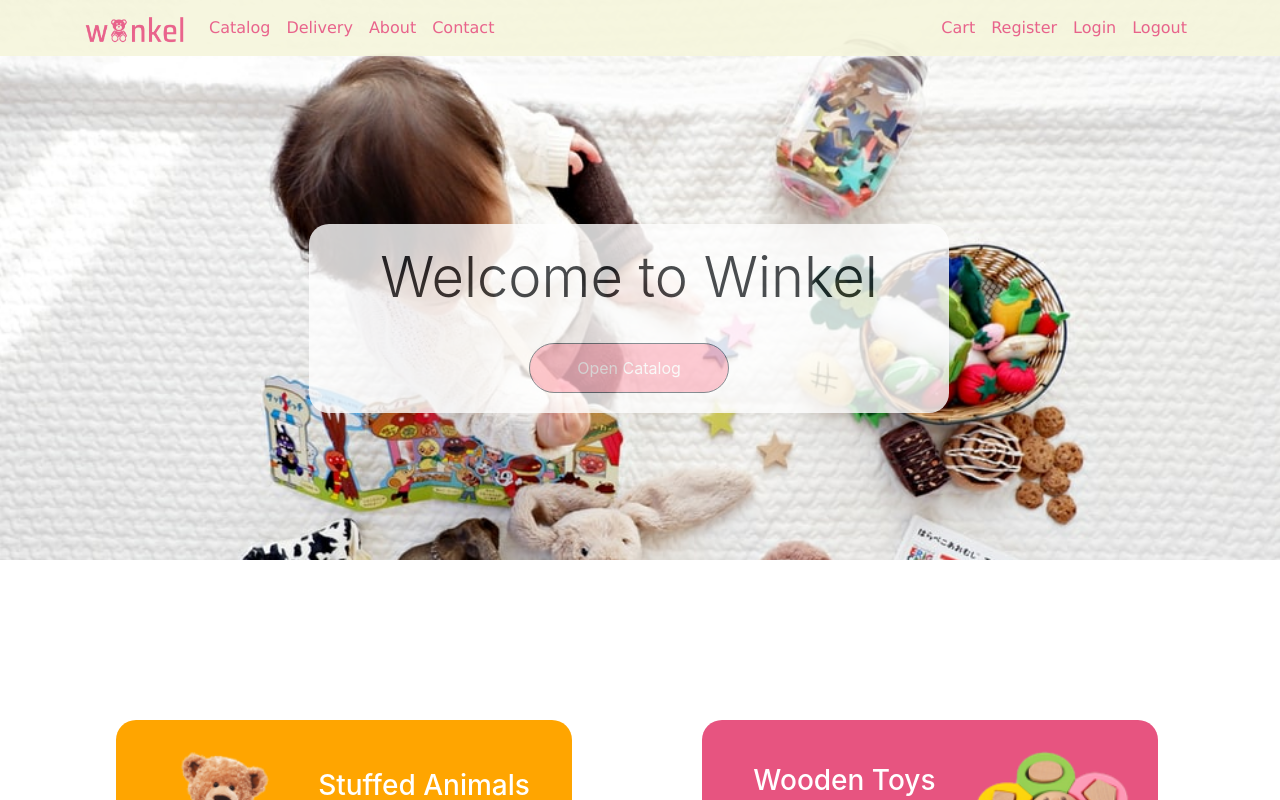
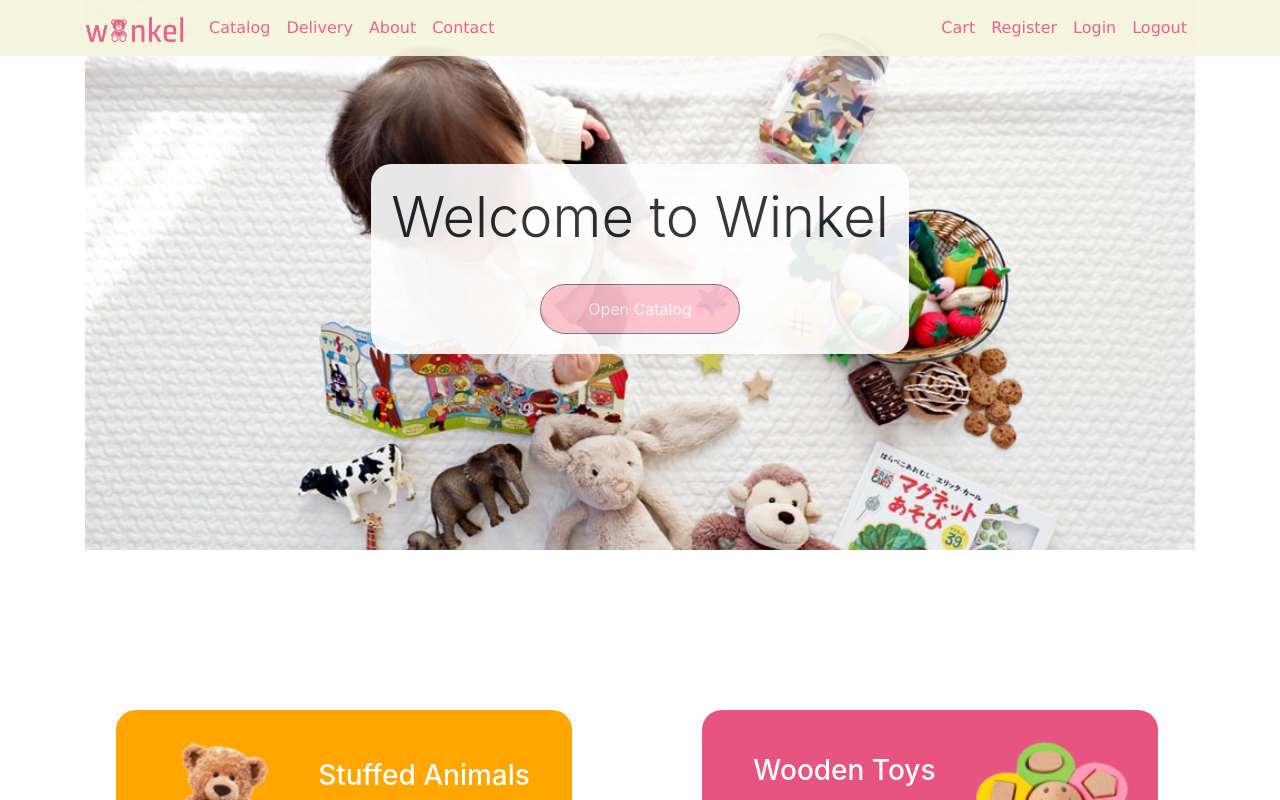
Before and after one commit to Rohini13/Winkel, a React (Create React App) app in the folder client/: page /main in a window 1280 px wide. Shown: the top 800 px of the page. Built offline with nearby package versions, Linux system fonts and the light colour scheme.

Commit message:
front page

```diff
--- a/client/src/components/AboutSection.js
+++ b/client/src/components/AboutSection.js
@@ -6,23 +6,22 @@ import kids from '../images/kids.jpg';
 import { connect } from 'react-redux'
 
 const sectionStyle = {
-    marginLeft: "-5rem",
-    marginRight: "-5rem",
-    marginTop: "5rem",
-    marginBottom: "25rem",
-    padding: "70px"
+    display: 'flex',
+    alignItems: 'center',
+    justifyContent: 'center',
+    width: "100%",
 }
 
 const imageStyle = {
     float: "left",
     width: "35rem",
-    borderRadius: "35px"
+    borderRadius: "35px",
+    padding: '25px'
 }
 
 const textStyle = {
     width: "50%",
     float: "right",
-    padding: '60px',
     textAlign: "center",
     fontFamily: "Cursive",
     fontSize: "15px"
--- a/client/src/components/CategorySection.js
+++ b/client/src/components/CategorySection.js
@@ -12,9 +12,6 @@ import woodenToy from '../images/woodenToy.png'
 import {Link} from 'react-router-dom'
 
 const sectionStyle = {
-    //marginLeft: "-80px",
-    // width: "1270px",
-    // height: "570px",
     marginLeft: "-6rem",
     width: "81rem",
     height: "35rem",
--- a/client/src/components/Footer.js
+++ b/client/src/components/Footer.js
@@ -45,6 +45,7 @@ export class Footer extends Component {
             }
         ];
         return (
+            <div style={{ display: 'flex', width: '100%', float:'center' }}>
                 <SimpleReactFooter
                     description={description}
                     title={title}
@@ -54,7 +55,10 @@ export class Footer extends Component {
                     backgroundColor="pink"
                     fontColor="white"
                     copyrightColor="grey"
-            />)
+                />
+
+            </div>
+            )
 
     };
 }
--- a/client/src/components/LandingSection.js
+++ b/client/src/components/LandingSection.js
@@ -8,12 +8,11 @@ import { connect } from 'react-redux'
 import { Link } from 'react-router-dom';
 
 const sectionStyle = {
-    //marginLeft: "-80px",
-    // width: "1270px",
-    // height: "570px",
-    marginLeft: "-6rem",
-    width: "81rem",
-    height: "35rem",
+    display: 'flex',
+    alignItems: 'center',
+    justifyContent: 'center',
+    height: "550px",
+    width: "100%",
     backgroundImage: "url(" + loadingBackground + ")",
     backgroundRepeat: "no-repeat",
     backgroundSize: "cover"
@@ -21,14 +20,8 @@ const sectionStyle = {
 
 const JumbotronStyle = {
     background: "white",
-    opacity: "0.8",
-    position: "absolute",
-    // marginLeft: "300px",
-    // marginTop: "220px",
-    marginLeft: "20rem",
-    marginTop: "14rem",
-    width: "50%",
-    //border: "3px solid black",
+    opacity: "0.9",
+    width: "100%",
     borderRadius: "20px",
     padding: "20px",
     textAlign: "center"
```
Also changed, not shown: 1 other file (tests, documents, lock files or other folders). Lines whose indentation alone changed are shown as unchanged.
